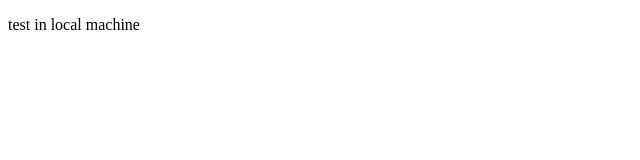
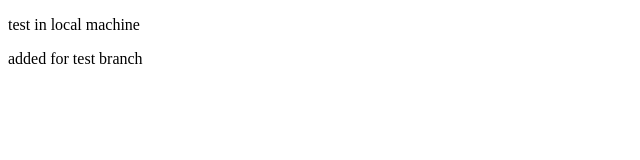
Before and after one commit to hemjiom/testLocal, a plain HTML site: page index.html in a window 1280 px wide. Shown: the whole page, without its empty margins (0-640 px from the left). Drawn offline with Linux system fonts and the light colour scheme.

Commit message:
index update for test branch

```diff
--- a/index.html
+++ b/index.html
@@ -9,6 +9,7 @@
 
 <body>
     <p>test in local machine</p>
+    <p>added for test branch</p>
 </body>
 
 </html>
```
